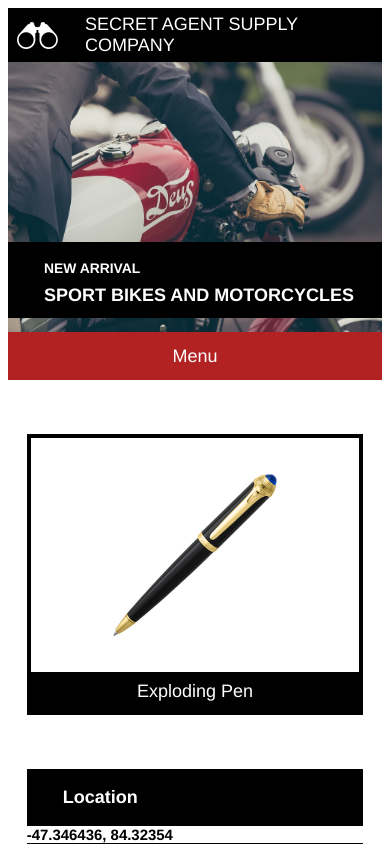
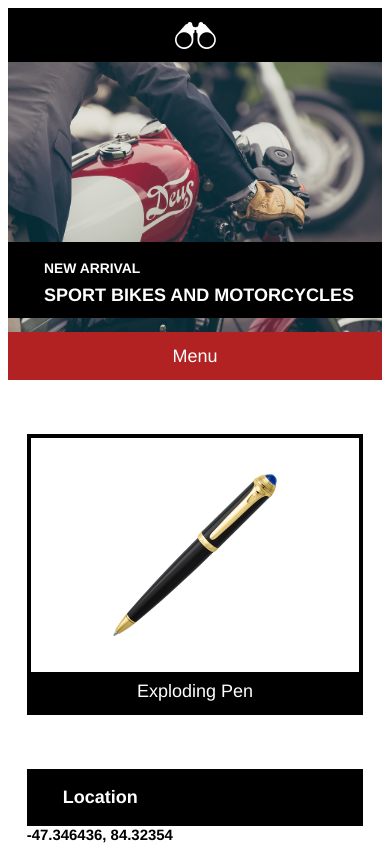
Before and after one commit to laura-313/secret-agent, a plain HTML site: page index.html in a window 390 px wide. Shown: the top 844 px of the page. Drawn offline with Linux system fonts and the light colour scheme.

Commit message:
update mobile site

```diff
--- a/resources/css/style.css
+++ b/resources/css/style.css
@@ -187,17 +187,28 @@ background-color: black;
 /*media rules*/
 
 @media only screen and (max-width: 470px) {
+   .logo-bar p {
+     display: none;
+   }
+   .logo-bar img {
+     margin: auto;
+     display: block;
+   }
 
   .main-banner {
     width: 100%;
    height: 15rem;
+   /*display: none;*/
   }
+
   .main-title {
     width: 100%;
     margin-top: 10rem;
     padding: 0;
     margin-bottom: auto;
+    /*display: none;*/
   }
+
   h1 {
     font-size: 1rem;
     width: 100%;
@@ -263,6 +274,10 @@ background-color: black;
     .detail-info {
       color: black;
     }
+    h5 {
+      padding-bottom: .5rem;
+    }
+
     .copyright {
       text-align: center;
       width: 100%
```
Also changed, not shown: index.html (+2 -2 lines).
